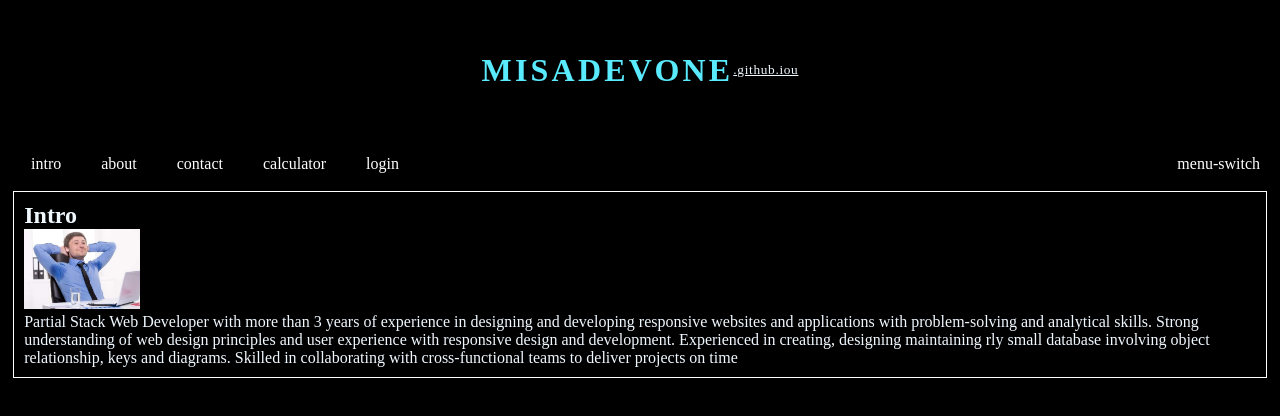
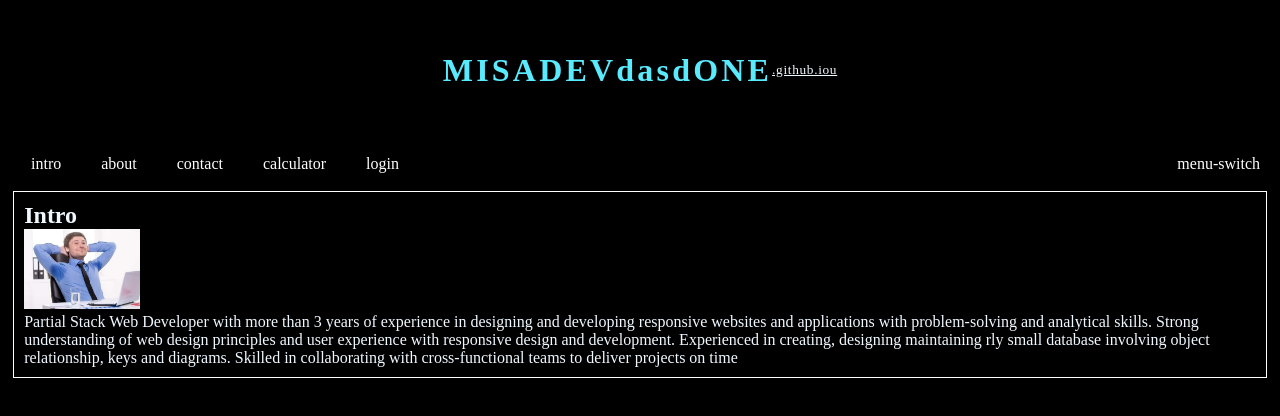
Before and after one commit to misadevone/hi, a plain HTML site: page index.html in a window 1280 px wide. Drawn offline with Linux system fonts and the light colour scheme.

Commit message:
Update index.html

```diff
--- a/index.html
+++ b/index.html
@@ -9,7 +9,7 @@
 <body>
 
     <div class="f-container banner">
-      <h1 style="color: #59EAFD; letter-spacing: 0.1em;">MISADEVONE</h1>
+      <h1 style="color: #59EAFD; letter-spacing: 0.1em;">MISADEVdasdONE</h1>
       <small style="letter-spacing: 0.05em;"><u>.github.iou</u></small>
       <!-- <div class="break"></div> -->
     </div>
```
